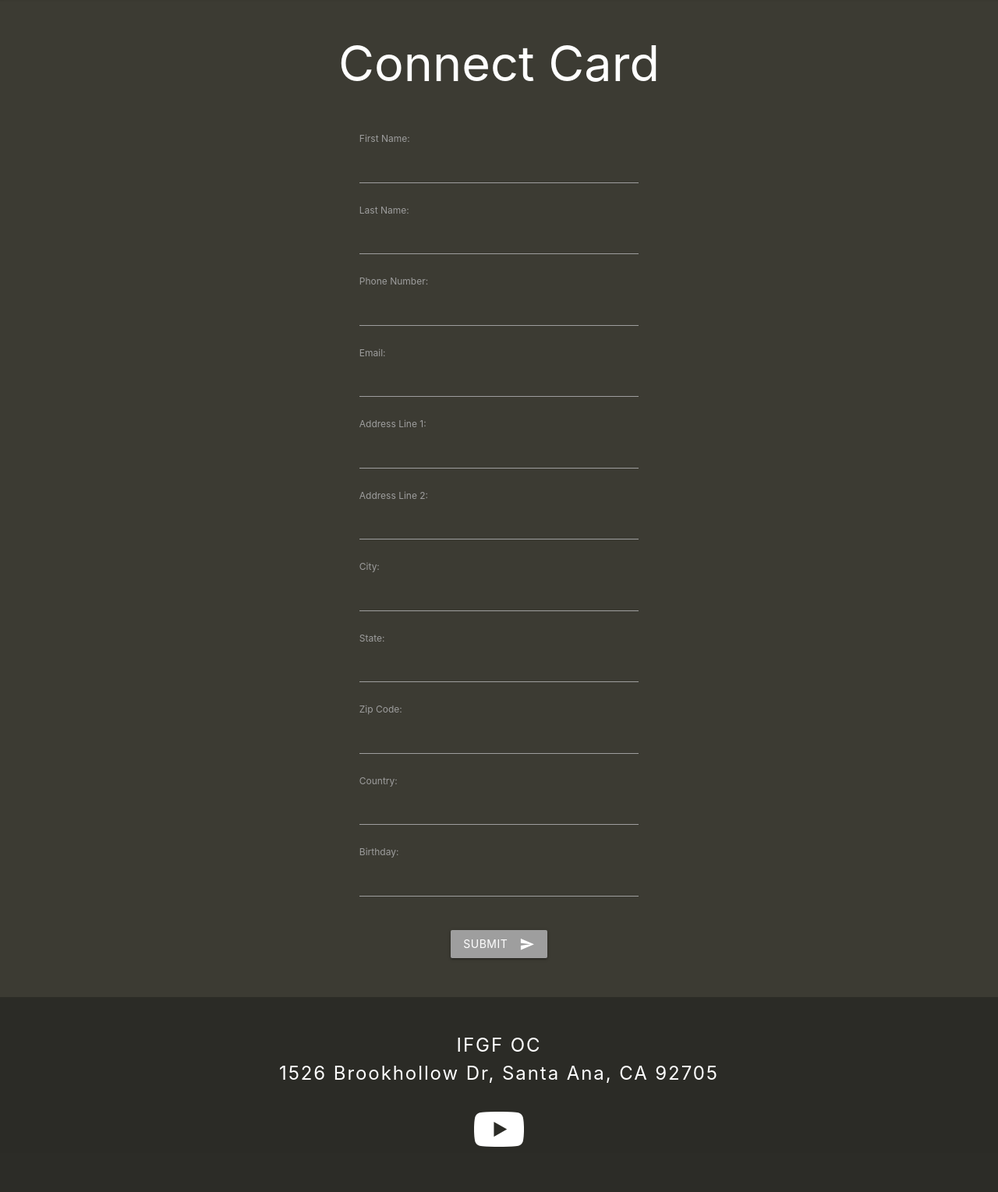
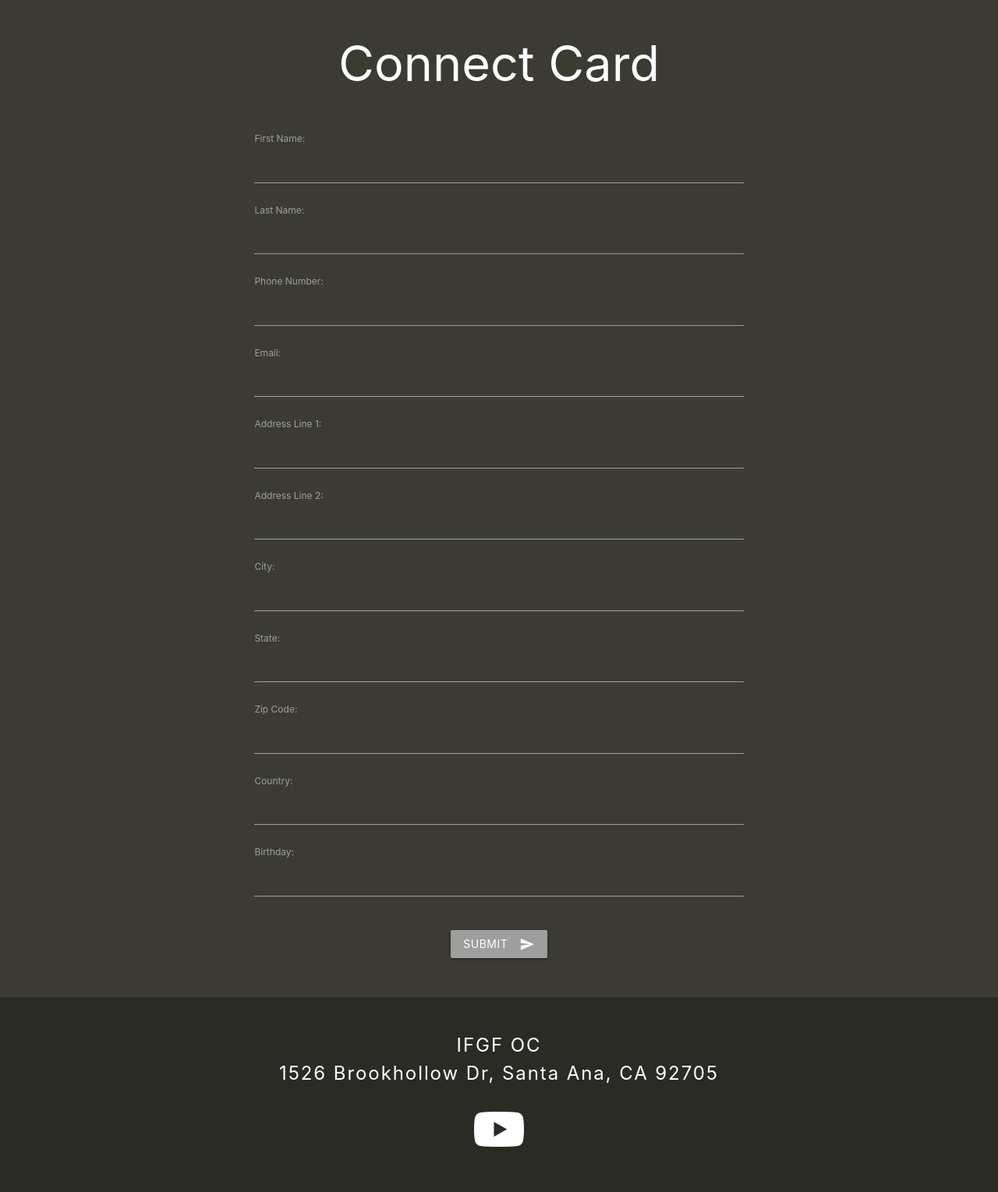
Before and after one commit to jthamrun/ifgfoc, a Django app: page /connect-card in a window 1280 px wide. Shown: the part 67-1596 px from the top of the page at 78% size. Run offline with Django 3.2, Linux system fonts and the light colour scheme; some libraries are stand-ins or nearby versions; some web fonts are replaced.

Commit message:
FrontEnd Update 08/16/2020

```diff
--- a/ifgfoc/static/styles.css
+++ b/ifgfoc/static/styles.css
@@ -304,7 +304,8 @@ i {
 }
 
 form {
-    width: 40% !important;
+    margin-left: 20vw;
+    margin-right: 20vw;
 }
 
 input[type=text], input[type=number] {
```
